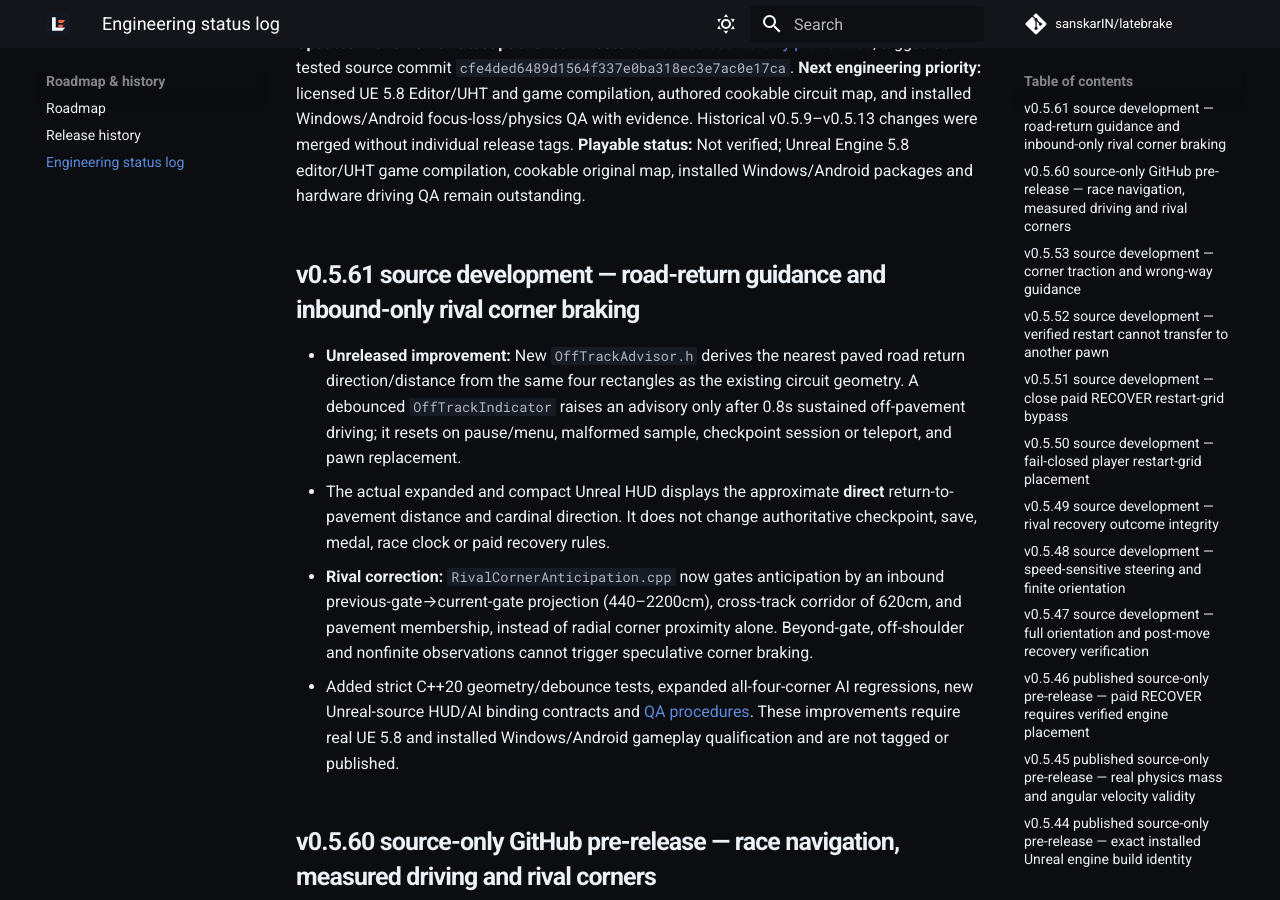
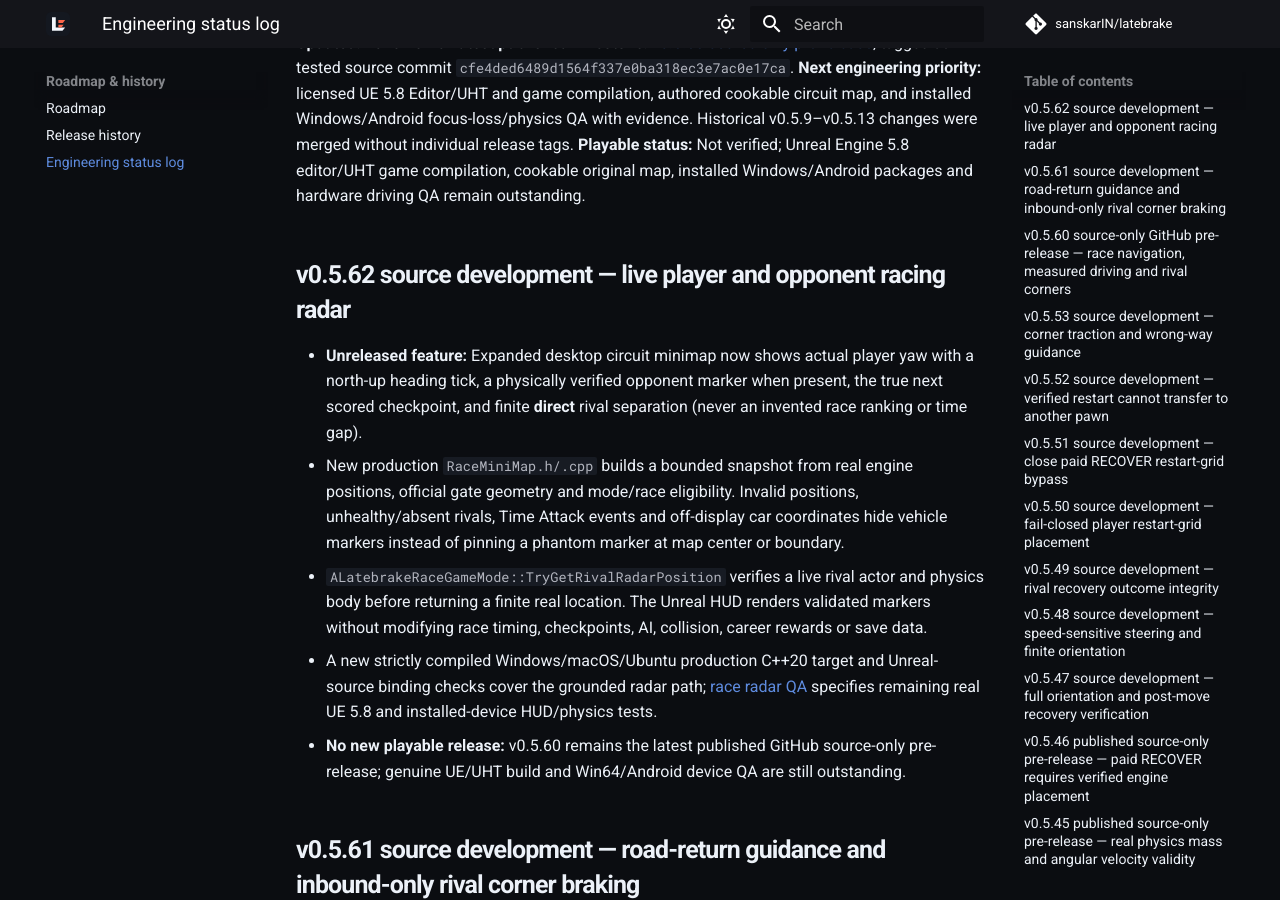
Before and after one commit to sanskarIN/latebrake, an MkDocs documentation site: the page built from docs/STATUS.md, in a window 1280 px wide and 900 px high, scrolled down 198 px. Built offline with MkDocs 1.6.1 and Material for MkDocs 9.7.7, drawn with Linux system fonts in a browser that asks for light colours; comment, search, counter and statistics services are not loaded.

Commit message:
docs(status): record v0.5.62 live race radar source milestone

```diff
--- a/docs/STATUS.md
+++ b/docs/STATUS.md
@@ -4,6 +4,14 @@
 **Latest published milestone:** [v0.5.60 source-only pre-release](https://github.com/sanskarIN/latebrake/releases/tag/v0.5.60), tagged at tested source commit `cfe4ded6489d1564f337e0ba318ec3e7ac0e17ca`.
 **Next engineering priority:** licensed UE 5.8 Editor/UHT and game compilation, authored cookable circuit map, and installed Windows/Android focus-loss/physics QA with evidence. Historical v0.5.9–v0.5.13 changes were merged without individual release tags.
 **Playable status:** Not verified; Unreal Engine 5.8 editor/UHT game compilation, cookable original map, installed Windows/Android packages and hardware driving QA remain outstanding.
+
+## v0.5.62 source development — live player and opponent racing radar
+
+- **Unreleased feature:** Expanded desktop circuit minimap now shows actual player yaw with a north-up heading tick, a physically verified opponent marker when present, the true next scored checkpoint, and finite **direct** rival separation (never an invented race ranking or time gap).
+- New production `RaceMiniMap.h/.cpp` builds a bounded snapshot from real engine positions, official gate geometry and mode/race eligibility. Invalid positions, unhealthy/absent rivals, Time Attack events and off-display car coordinates hide vehicle markers instead of pinning a phantom marker at map center or boundary.
+- `ALatebrakeRaceGameMode::TryGetRivalRadarPosition` verifies a live rival actor and physics body before returning a finite real location. The Unreal HUD renders validated markers without modifying race timing, checkpoints, AI, collision, career rewards or save data.
+- A new strictly compiled Windows/macOS/Ubuntu production C++20 target and Unreal-source binding checks cover the grounded radar path; [race radar QA](RACE_RADAR_QA.md) specifies remaining real UE 5.8 and installed-device HUD/physics tests.
+- **No new playable release:** v0.5.60 remains the latest published GitHub source-only pre-release; genuine UE/UHT build and Win64/Android device QA are still outstanding.
 
 ## v0.5.61 source development — road-return guidance and inbound-only rival corner braking
 
```
